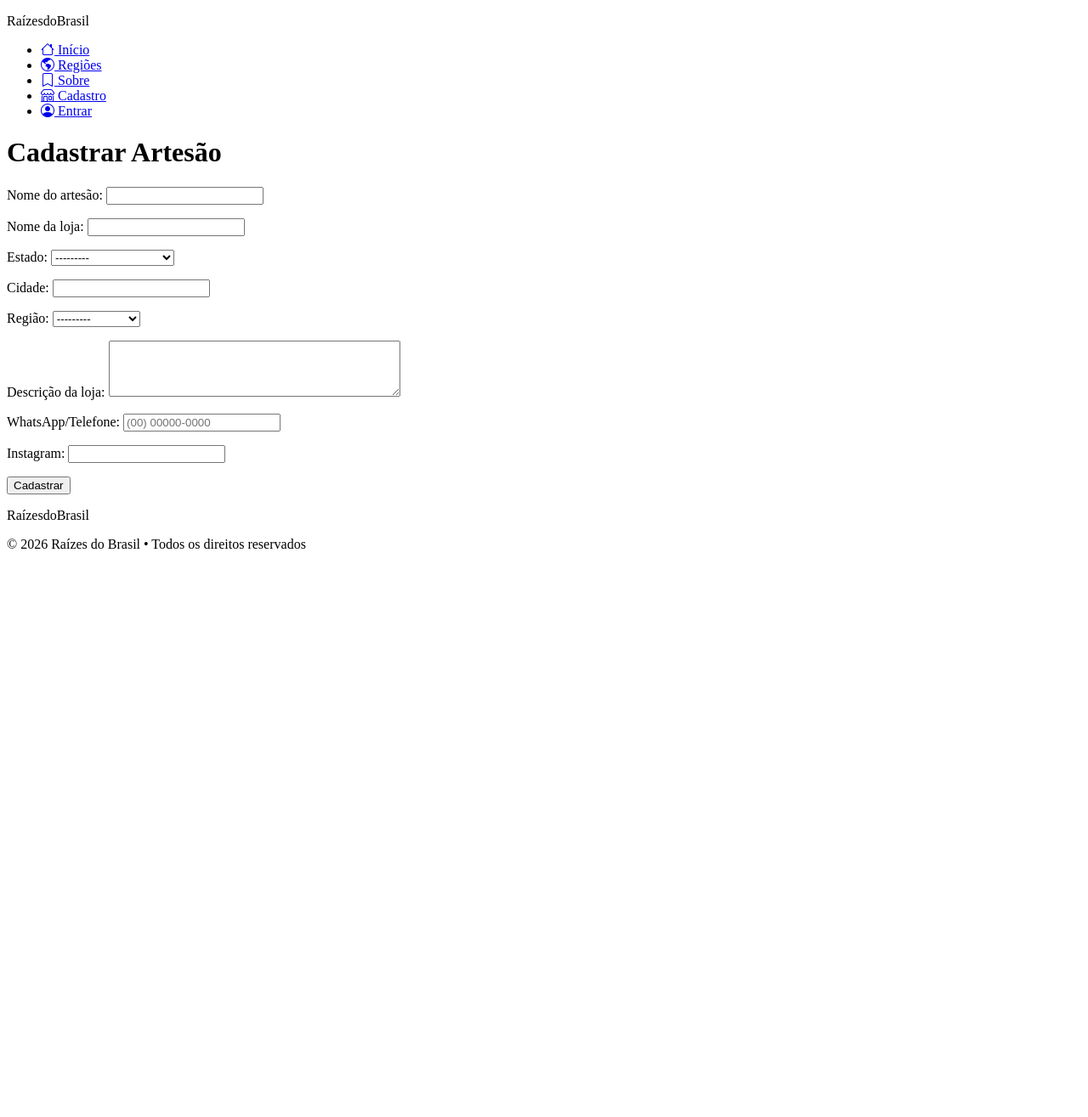
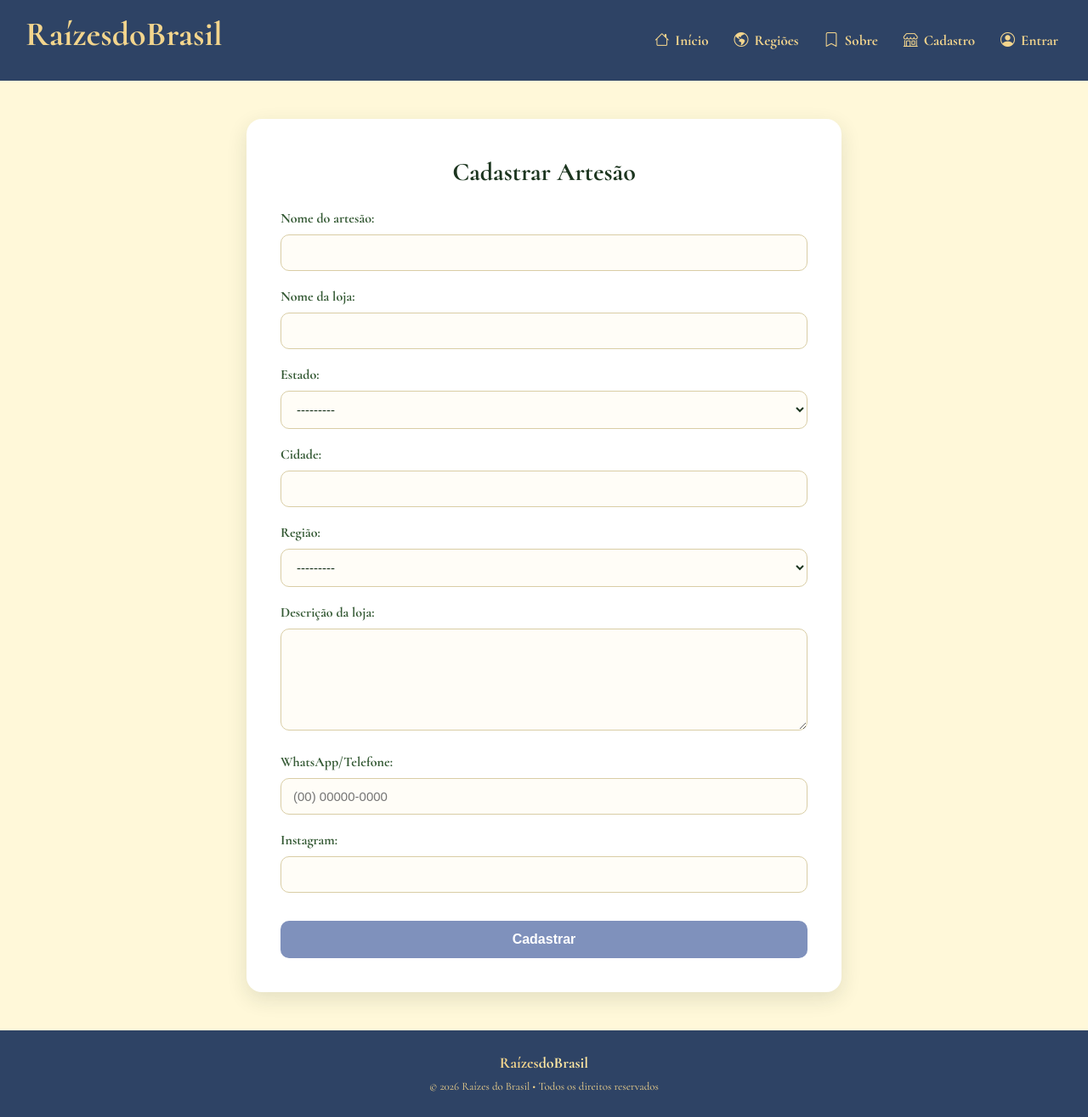
Before and after one commit to agathalrsilva876-ctrl/raizesdobrasil.Py, a Django app: page /cadastrar/ in a window 1280 px wide. Shown: the whole page at 85% size. Before the commit the page ends 646 px from the top, so only its background shows below. Run offline with Django 5.2, Linux system fonts and the light colour scheme.

Commit message:
Ajusta visual do cadastro de artesao

```diff
--- a/artesaos/templates/artesaos/cadastro.html
+++ b/artesaos/templates/artesaos/cadastro.html
@@ -1,19 +1,21 @@
 
 {% load static %}
+
 <!DOCTYPE html>
 <html lang="pt-br">
 
 <head>
-    {% load static %}
-
     <meta charset="UTF-8">
     <meta name="viewport" content="width=device-width, initial-scale=1.0">
 
-    <title>Cadastrar Artesão | Raízes do Brasil</title>
+    <title>Cadastrar Artesão</title>
 
-    <link rel="stylesheet"
-          href="https://cdn.jsdelivr.net/npm/bootstrap-icons@1.13.1/font/bootstrap-icons.min.css">
+    <link rel="stylesheet" href="{% static 'css/layout.css' %}">
+    <link rel="stylesheet" href="{% static 'css/cadastros.css' %}">
+
+    <link rel="stylesheet" href="https://cdn.jsdelivr.net/npm/bootstrap-icons@1.13.1/font/bootstrap-icons.min.css">
 </head>
+
 <body class="pagina-cadastro">
 
     <!-- MENU -->
@@ -65,6 +67,8 @@
     <!-- CONTEÚDO -->
     <main class="conteudo-principal">
 
+        <div class="formulario-container">
+
             <h1>Cadastrar Artesão</h1>
 
             <form method="POST">
@@ -76,6 +80,8 @@
                 <button type="submit">Cadastrar</button>
 
             </form>
+
+        </div>
 
     </main>
 
```
Lines whose indentation alone changed are shown as unchanged.
